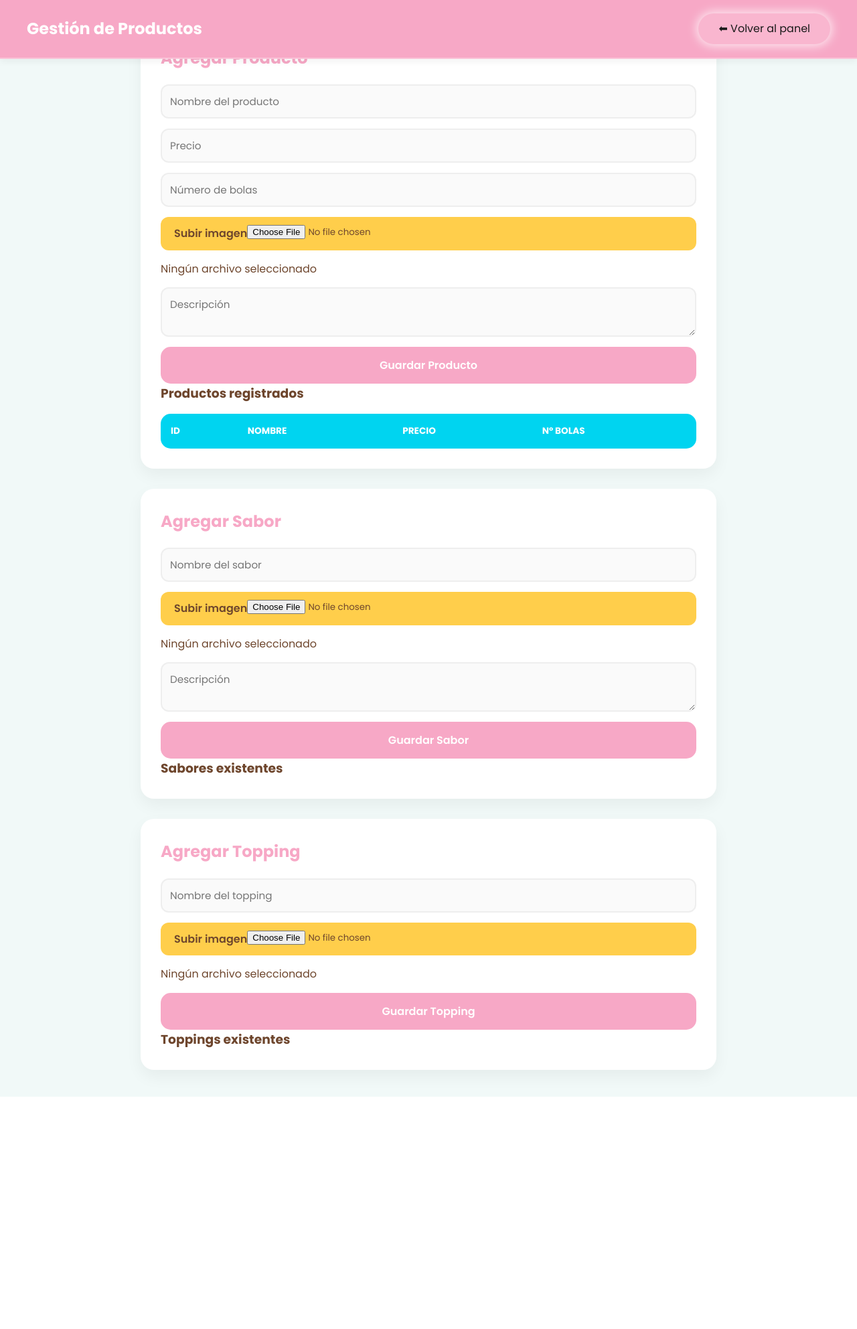
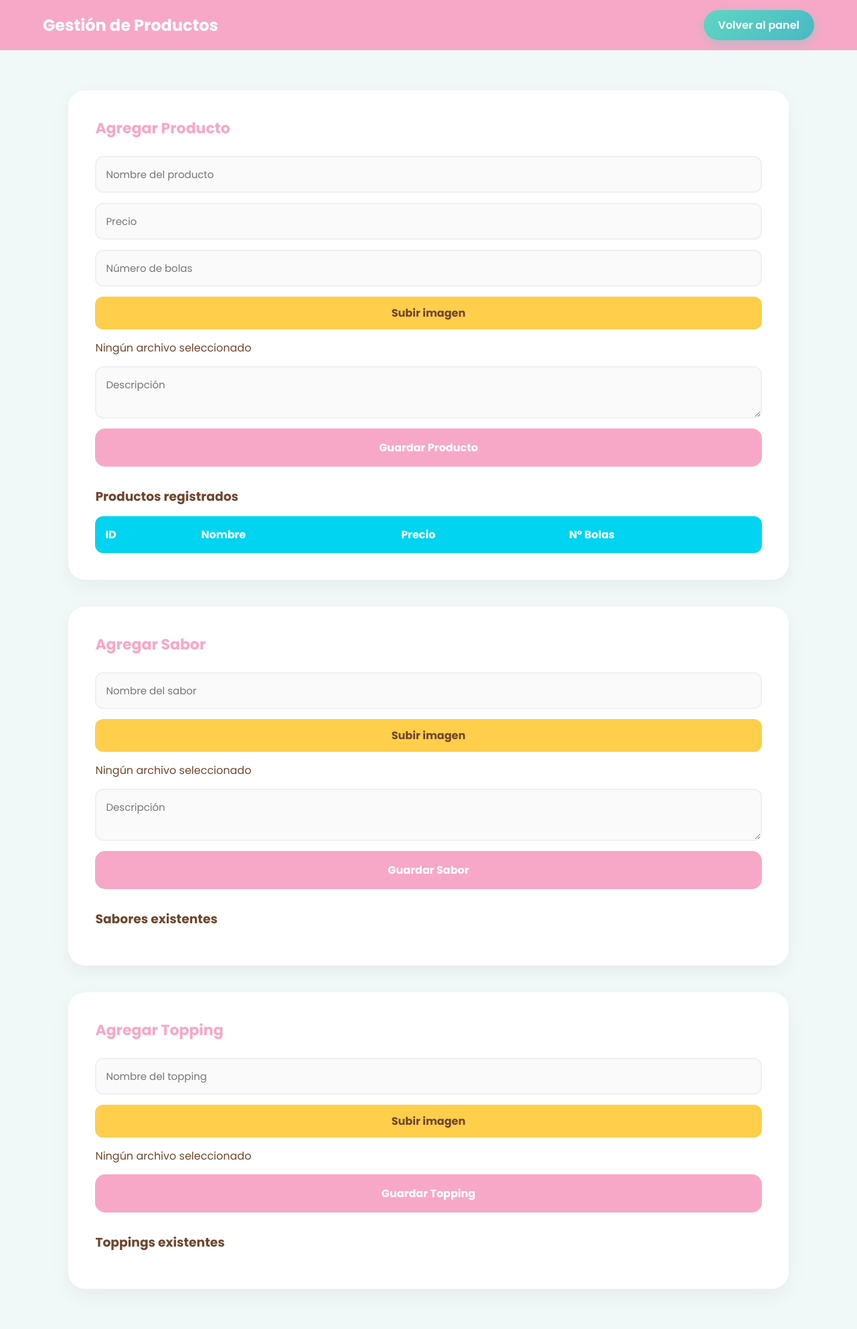
Before and after one commit to RodriguezSofia/Proyecto-final-Trimestre, a Flask app: page /admin/productos in a window 1280 px wide. Shown: the whole page at 67% size. Before the commit the page ends 1638 px from the top, so only its background shows below. Run offline with Flask 3, Linux system fonts and the light colour scheme; the visitor is signed in with stand-in values (Sample User, id 1); data that the repository does not hold is empty; some libraries are stand-ins or nearby versions.

Commit message:
Cambios frontend

```diff
--- a/app.py
+++ b/app.py
@@ -354,8 +354,7 @@ def admin_pedidos():
 
 @app.route('/admin/productos')
 def admin_productos():
-    if "usuario_id" not in session or session.get("usuario_tipo") != 1:
-        return redirect(url_for('login'))
+
 
     conexion = conectar_bd()
     cursor = conexion.cursor(cursor_factory=RealDictCursor)
@@ -629,9 +628,9 @@ def admin_trabajadores():
 # PANEL TRABAJADORES
 # ======================================================
 
-@app.route('/panel_trabajadores')
+@app.route('/trabajador/panel_trabajadores')
 def panel_trabajadores():
-    return render_template('panel_trabajadores.html')
+    return render_template('/trabajador/panel_trabajadores.html')
 
 
 
--- a/static/css/productos.css
+++ b/static/css/productos.css
@@ -1,15 +1,14 @@
-/* ================= VARIABLES (Paleta de Helados + Ajuste Imagen) ================= */
+/* ================= VARIABLES (Tus colores originales) ================= */
 :root {
-    --rosa-principal: #f7a8c6;      /* Rosa del fondo del header (Imagen) */
-    --rosa-boton: #f9b6cf;         /* Rosa para el botón (Imagen) */
-    --rosa-claro: #F4A7BB;
+    --rosa-principal: #f7a8c6;
+    --rosa-boton: #f9b6cf;
     --blanco-puro: #ffffff;
     --crema-fondo: #F1F9F8;
     --cian-acentos: #00D4F0;
     --naranja-toppings: #FFCE4B;
     --menta-sabores: #66E0A3;
     --chocolate-texto: #6E462D;
-    --negro-texto-boton: #1a1a1a;   /* Texto oscuro para el botón */
+    --negro-texto-boton: #1a1a1a;
 }
 
 /* ================= RESET ================= */
@@ -17,88 +16,74 @@
     margin: 0;
     padding: 0;
     box-sizing: border-box;
-    font-family: 'Quicksand', 'Poppins', sans-serif; /* Quicksand para el estilo redondeado */
+    font-family: 'Quicksand', 'Poppins', sans-serif;
 }
 
 body {
     background-color: var(--crema-fondo);
     color: var(--chocolate-texto);
-    line-height: 1.6;
+    min-height: 100vh;
 }
 
-/* ================= HEADER (ESTILO EXACTO A TU IMAGEN) ================= */
+/* ================= HEADER (Igual a tus fotos) ================= */
 header {
     background-color: var(--rosa-principal);
-    color: white;
-    padding: 20px 40px;
+    padding: 15px 5%;
     display: flex;
-    justify-content: space-between; /* Alinea título a la izquierda y botón a la derecha */
+    justify-content: space-between;
     align-items: center;
     position: sticky;
     top: 0;
     z-index: 1000;
-    border-bottom: 2px solid rgba(255, 255, 255, 0.3);
-    box-shadow: 0 4px 10px rgba(0,0,0,0.05);
 }
 
 header h1 {
+    color: white;
     font-size: 24px;
     font-weight: 700;
 }
 
-/* 💊 EL BOTÓN EXACTO DE LA IMAGEN (CON RESPLANDOR) */
-header a {
-    background-color: var(--rosa-boton);
-    color: var(--negro-texto-boton);
+/* ================= BOTÓN VOLVER ================= */
+
+/* Botón volver */
+.button-volver {
+    background: linear-gradient(135deg, #5ed6c3, #4bb8c4);
+    color: white;
+    padding: 10px 22px;
+    border-radius: 25px;
     text-decoration: none;
-    font-weight: 500;
-    padding: 10px 30px;
-    border-radius: 50px; /* Píldora perfecta */
-    font-size: 16px;
-    display: inline-flex;
-    align-items: center;
-    transition: all 0.3s ease;
-    border: none;
-
-    /* EFECTO DE RESPLANDOR BLANCO (Igual a la captura) */
-    box-shadow: 0 0 15px 2px rgba(255, 255, 255, 0.8);
+    font-weight: 600;
+    box-shadow: 0 6px 15px rgba(94, 214, 195, 0.4);
+    transition: 0.3s ease-in-out;
 }
 
-header a:hover {
-    background-color: var(--blanco-puro);
-    color: var(--rosa-principal);
-    transform: translateY(-2px);
-    box-shadow: 0 0 20px 4px rgba(255, 255, 255, 1);
+.button-volver:hover {
+    transform: translateY(-3px);
+    box-shadow: 0 10px 20px rgba(94, 214, 195, 0.6);
+}
+/* ================= EL CONTENEDOR (LA CLAVE DEL ESPACIO) ================= */
+/* Aquí usamos la clase 'contenedor' que tienes en tu HTML */
+.contenedor {
+    padding: 60px 8%; /* 60px para despegar de la barra rosa y 8% para los lados */
+    max-width: 1400px;
+    margin: 0 auto;
+    display: flex;
+    flex-direction: column;
+    gap: 40px; /* Espacio entre las secciones de Productos, Sabores y Toppings */
 }
 
-/* ================= SECCIÓN TÍTULO (Fondo Rosa) ================= */
-.seccion-encabezado {
-    background-color: var(--rosa-principal);
-    color: white;
-    padding: 40px 0 80px 0;
-    text-align: center;
-}
-
-/* ================= CONTENEDOR Y TARJETAS ================= */
-.contenedor {
-    max-width: 900px;
-    margin: -50px auto 40px;
-    padding: 0 20px;
-    display: flex;
-    flex-direction: column;
-    gap: 30px;
-}
-
-section, .card {
-    background-color: white;
-    border-radius: 20px;
-    padding: 30px;
-    box-shadow: 0 10px 25px rgba(0,0,0,0.05);
+/* ================= TARJETAS BLANCAS ================= */
+section {
+    background-color: var(--blanco-puro);
+    padding: 40px;       /* Espacio interno para que el contenido no toque los bordes */
+    border-radius: 25px;
+    box-shadow: 0 10px 30px rgba(0,0,0,0.05);
 }
 
 section h2 {
     color: var(--rosa-principal);
-    margin-bottom: 20px;
+    margin-bottom: 25px;
+    font-size: 22px;
 }
 
 /* ================= FORMULARIOS ================= */
@@ -106,68 +91,54 @@ form {
     display: flex;
     flex-direction: column;
     gap: 15px;
+    margin-bottom: 30px;
 }
 
-input[type="text"],
-input[type="number"],
-textarea {
-    padding: 12px;
+input, textarea {
+    padding: 14px;
+    border: 2px solid #f0f0f0;
     border-radius: 12px;
-    border: 2px solid #eee;
-    font-size: 0.95em;
     background-color: #fafafa;
-    transition: 0.3s;
+    font-size: 15px;
 }
 
-input:focus, textarea:focus {
-    outline: none;
-    border-color: var(--cian-acentos);
-    background-color: white;
-}
-
-/* ================= BOTÓN SUBIR IMAGEN (Amarillo) ================= */
+/* Tu botón amarillo de imagen */
 .file-upload {
-    display: inline-flex;
     background-color: var(--naranja-toppings);
     color: var(--chocolate-texto);
     padding: 12px 20px;
     border-radius: 12px;
-    font-weight: 600;
+    font-weight: 700;
     cursor: pointer;
-    transition: 0.3s;
-    border: none;
+    text-align: center;
+    display: inline-block;
 }
 
-.file-upload:hover {
-    background-color: #f7d633;
-    transform: translateY(-2px);
-}
+.file-upload input { display: none; }
 
-/* ================= BOTÓN GUARDAR (Dinámico) ================= */
+/* Tu botón rosa de guardar */
 button[type="submit"] {
     background-color: var(--rosa-principal);
     color: white;
+    padding: 16px;
+    border-radius: 15px;
     border: none;
-    padding: 15px;
-    border-radius: 15px;
-    font-size: 1em;
-    font-weight: 600;
+    font-weight: 700;
+    font-size: 16px;
     cursor: pointer;
-    transition: all 0.3s ease;
+    transition: 0.3s;
 }
 
 button[type="submit"]:hover {
     background-color: var(--menta-sabores);
-    transform: scale(1.02);
 }
 
-/* ================= TABLAS (Azul/Cian) ================= */
+/* ================= TABLA CIAN (Estilo Pedidos) ================= */
 table {
     width: 100%;
-    border-collapse: collapse;
+    border-collapse: separate;
+    border-spacing: 0;
     margin-top: 15px;
-    border-radius: 15px;
-    overflow: hidden;
 }
 
 th {
@@ -175,29 +146,28 @@ th {
     color: white;
     padding: 15px;
     text-align: left;
-    text-transform: uppercase;
-    font-size: 0.85em;
 }
 
+/* Bordes redondeados del encabezado azul como en tu foto */
+th:first-child { border-radius: 12px 0 0 12px; }
+th:last-child { border-radius: 0 12px 12px 0; }
+
 td {
-    padding: 12px 15px;
-    border-bottom: 1px solid #f0f0f0;
-}
-
-tr:nth-child(even) {
-    background-color: var(--crema-fondo);
+    padding: 15px;
+    border-bottom: 1px solid #f8f8f8;
 }
 
 tr:hover {
-    background-color: rgba(0, 212, 240, 0.1);
+    background-color: #f0fdfc;
 }
 
-/* ================= RESPONSIVE ================= */
-@media (max-width: 650px) {
-    header {
-        flex-direction: column;
-        gap: 15px;
-        text-align: center;
-        padding: 20px;
-    }
+/* Estilo para las listas de sabores/toppings */
+ul {
+    list-style: none;
+    margin-top: 15px;
 }
+
+li {
+    padding: 10px;
+    border-bottom: 1px solid #eee;
+}
--- a/templates/admin/clientes.html
+++ b/templates/admin/clientes.html
@@ -15,8 +15,7 @@
 <body>
 <header>
     <h1>Clientes</h1>
-    <a href="{{ url_for('admin_panel') }}">
-    ← Volver al panel</a>
+    <a href="{{ url_for('admin_panel') }}" class="button-volver"> Volver al panel</a>
 
 </header>
 
--- a/templates/admin/pedidos.html
+++ b/templates/admin/pedidos.html
@@ -13,9 +13,9 @@
     <h1>Pedidos</h1>
 
     {% if session['usuario_tipo'] == 1 %}
-        <a href="{{ url_for('admin_panel') }}" class="button-volver">← Volver al Panel</a>
+        <a href="{{ url_for('admin_panel') }}" class="button-volver"> Volver al Panel</a>
     {% elif session['usuario_tipo'] == 2 %}
-        <a href="{{ url_for('panel_trabajadores') }}" class="button-volver">← Volver al Panel</a>
+        <a href="{{ url_for('panel_trabajadores') }}" class="button-volver"> Volver al Panel</a>
     {% endif %}
 </header>
 
--- a/templates/admin/productos.html
+++ b/templates/admin/productos.html
@@ -12,7 +12,7 @@
 
 <header>
     <h1>Gestión de Productos</h1>
-    <a href="{{ url_for('admin_panel') }}">⬅ Volver al panel</a>
+    <a href="{{ url_for('admin_panel') }}" class="button-volver"> Volver al panel</a>
 </header>
 
 <main class="contenedor">
```
Also changed, not shown: static/css/clientes.css (+14 -15 lines), static/css/panel_trabajadores.css (+0 -11 lines), static/css/pedidos.css (+89 -78 lines), static/css/reportes.css (+11 -19 lines), static/css/trabajadores.css (+11 -20 lines).
